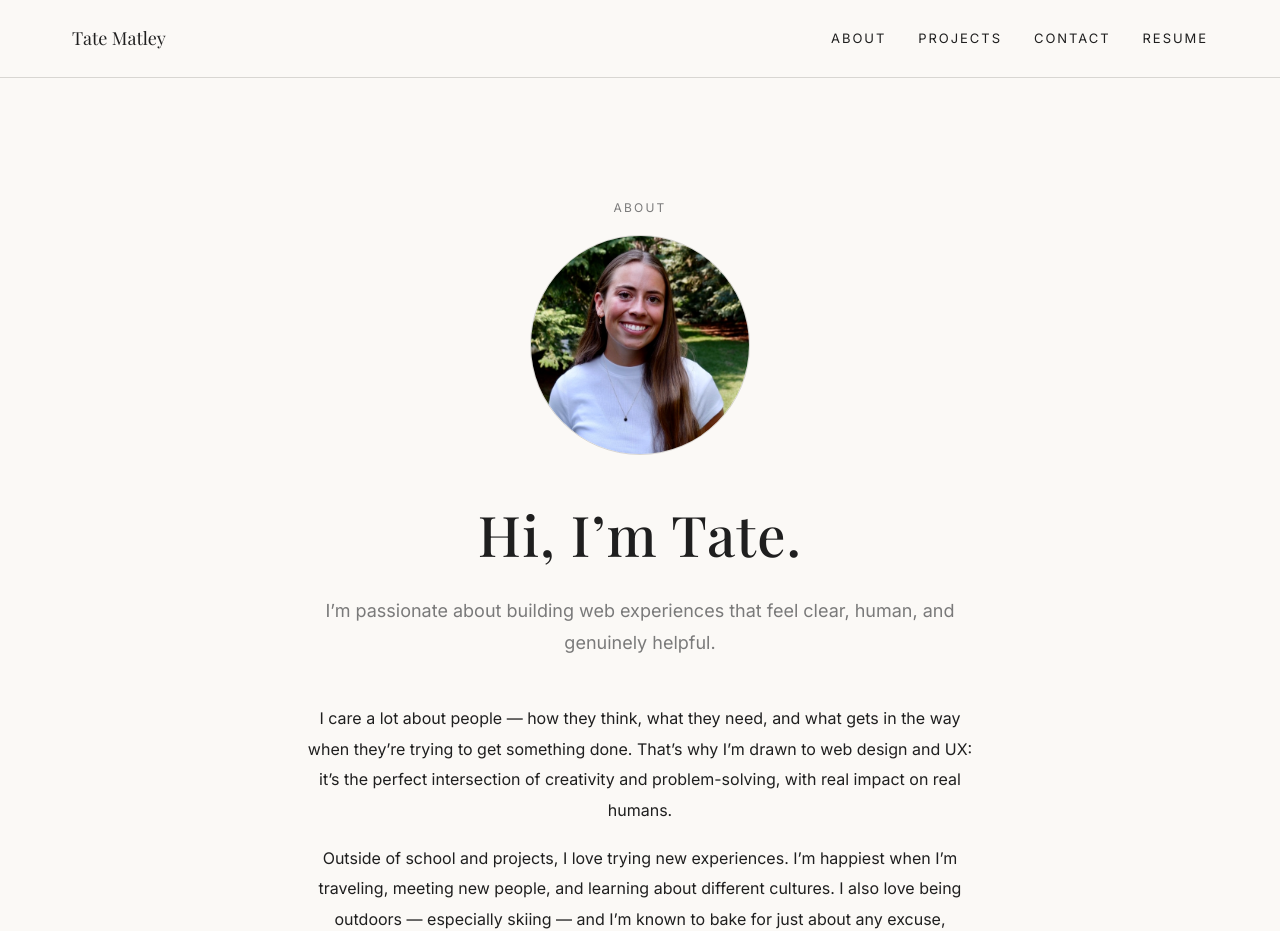
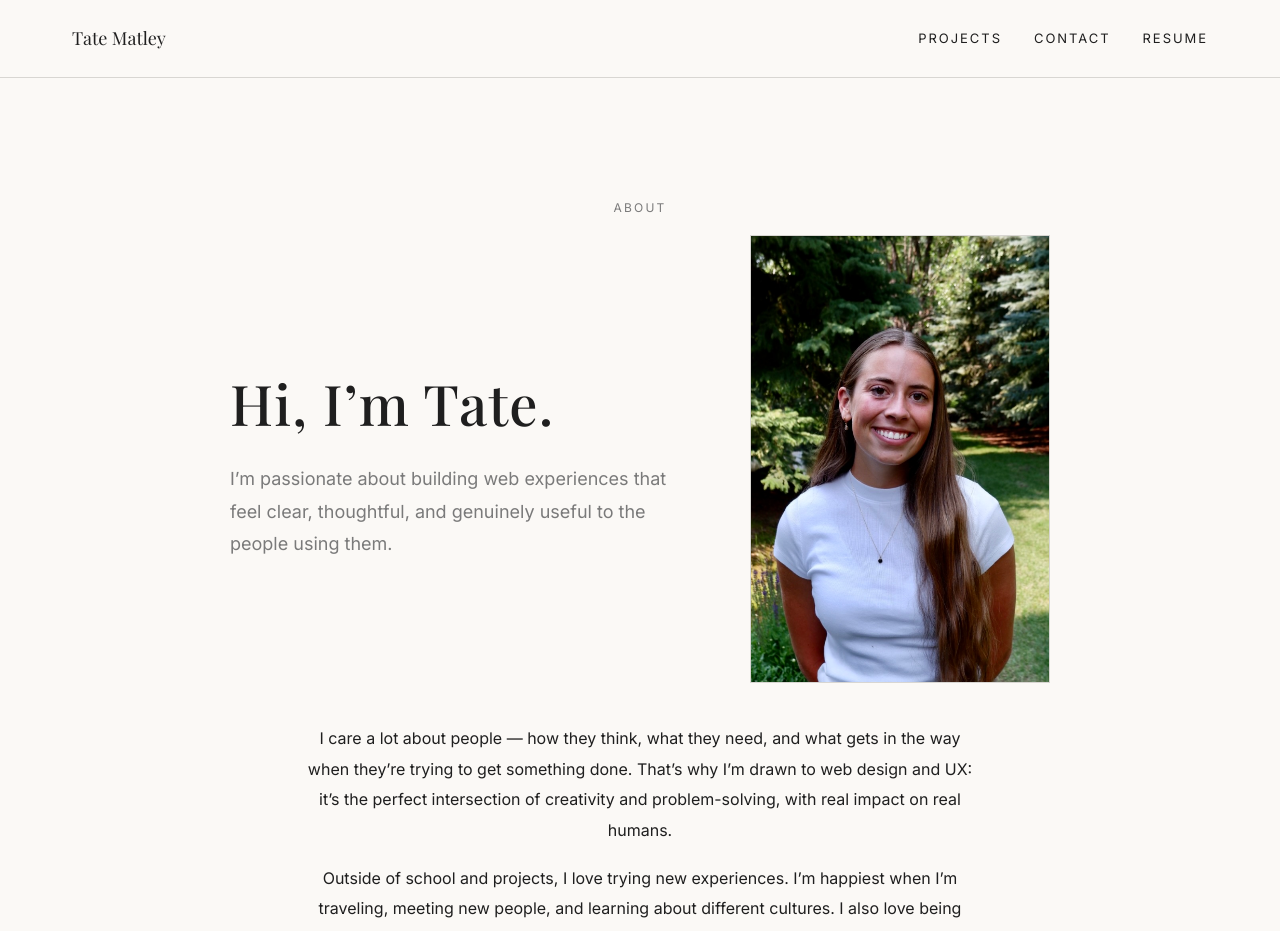
Before and after one commit to tatematley/Portfolio, a React (Vite) app: page /about in a window 1280 px wide. Shown: the top 931 px of the page. Built offline with nearby package versions, Linux system fonts and the light colour scheme.

Commit message:
Candid added to Projects

```diff
--- a/index.html
+++ b/index.html
@@ -2,16 +2,16 @@
 <html lang="en">
   <head>
     <meta charset="UTF-8" />
-    <link rel="icon" type="image/svg+xml" href="/vite.svg" />
+    <!-- removed vite favicon -->
     <meta name="viewport" content="width=device-width, initial-scale=1.0" />
-    <title>portfolio</title>
+    <title>Tate Matley</title>
+
     <link rel="preconnect" href="https://fonts.googleapis.com" />
     <link rel="preconnect" href="https://fonts.gstatic.com" crossorigin />
     <link
       href="https://fonts.googleapis.com/css2?family=Playfair+Display:wght@400;500;600&family=Inter:wght@300;400;500&display=swap"
       rel="stylesheet"
     />
-
   </head>
   <body>
     <div id="root"></div>
--- a/src/App.tsx
+++ b/src/App.tsx
@@ -16,7 +16,6 @@ export default function App() {
           </div>
 
           <div className="nav-right">
-            <Link to="/about">About</Link>
             <Link to="/projects">Projects</Link>
             <Link to="/contact">Contact</Link>
             <Link to="/resume">Resume</Link>
--- a/src/data/projects.ts
+++ b/src/data/projects.ts
@@ -51,6 +51,78 @@ export type Project = {
 
 
 export const projects: Project[] = [
+  {
+    slug: 'candid',
+    title: 'Candid',
+    subtitle:
+      'An AI-powered talent optimization platform that combines machine learning, LLM explanations, and full-stack workflows to make hiring and growth decisions more transparent.',
+
+    role: 'Full-Stack Developer + UX/UI (React, Node, PostgreSQL)',
+    timeline: 'AIS SCLC 2026 Competition (Sponsored by EY)',
+
+    tools: [
+      'React',
+      'Node.js',
+      'PostgreSQL',
+      'Authentication + Role-Based Access Control',
+      'CRUD Workflows (Jobs, Employees, Applicants, Users)',
+      'Resume Parsing (PDF → skill extraction)',
+      'Weighted Skill Matching Algorithm',
+      'Machine Learning (Logistic Regression Model)',
+      'LLM Integration (Claude AI)',
+      'Explainable AI (Human-Readable Recommendations)',
+      'Privacy Policy + Governance-Aware Design',
+      'Tableau Embed (Analytics Dashboard)',
+      'UX/UI Design'
+    ],
+
+    tags: ['UX', 'Full Stack', 'AI', 'Machine Learning', 'Case Study'],
+
+    coverImage: '/images/candid/cover.png',
+
+    heroVideo: {
+      type: 'youtube',
+      src: 'https://www.youtube.com/embed/Gy-vn-v2pao?rel=0&modestbranding=1'
+    },
+
+    overview:
+      "Candid is an AI-driven talent management platform built for the AIS SCLC competition sponsored by EY. It helps enterprises map employee skills to open roles, rank candidates using a hybrid ML scoring system, and generate personalized upskilling plans with clear, human-readable explanations. The platform balances intelligent automation with transparency and governance-minded design.",
+
+    challenge:
+      "Traditional HR systems are either manual and slow or automated without transparency. The challenge was building a system that goes beyond keyword matching, learns from historical hiring data, and still explains its decisions clearly. At the same time, we had to consider bias, privacy, and responsible handling of sensitive workforce data.",
+
+    process: [
+      'Designed and built the full React front-end with a clean, role-based experience (manager vs viewer)',
+      'Implemented authentication, secure login, user creation, and role-based access control',
+      'Built full CRUD workflows for jobs, employees, applicants, and platform management',
+      'Designed and implemented the PostgreSQL database schema to support skill mapping and role requirements',
+      'Developed a hybrid matching system combining weighted skill comparisons (70%) and a logistic regression model trained on historical hiring data (30%)',
+      'Integrated resume PDF parsing to automatically extract candidate skills and reduce manual entry',
+      'Embedded Tableau analytics for high-level hiring and workforce insights',
+      'Integrated Claude AI to generate explainable recommendation summaries and structured upskilling plans',
+      'Implemented privacy policy visibility and governance-aware UX to reinforce transparency'
+    ],
+
+    results: [
+      'Delivered a working full-stack prototype using React, Node, and PostgreSQL',
+      'Created ranked candidate recommendations based on hybrid ML + weighted scoring logic',
+      'Built transparent skill breakdowns so managers can see exactly where candidates meet or miss requirements',
+      'Generated personalized, sequenced upskilling plans with timeline estimates and downloadable PDFs',
+      'Implemented secure role-based access so managers and viewers see appropriate functionality'
+    ],
+
+    reflection:
+      "Candid reinforced that strong AI products depend on trust. The most important part wasn’t just building a matching algorithm, it was designing clarity around it. From weighted scoring to AI-generated explanations, every decision needed to be understandable. Owning the React app, database, authentication system, and UX allowed me to ensure the product felt simple, secure, and genuinely useful.",
+
+    documents: [
+      { label: 'Presentation Slides', href: '/images/candid/CandidSlides.pdf' }
+    ],
+
+    links: [
+      { label: 'GitHub', href: 'https://github.com/tatematley/AISComp' },
+      { label: 'YouTube Walkthrough', href: 'https://youtu.be/Gy-vn-v2pao' }
+    ]
+  },
   {
     slug: 'career-launch',
     title: 'Career Launch',
--- a/src/pages/About.tsx
+++ b/src/pages/About.tsx
@@ -3,6 +3,16 @@ export default function About() {
     <section className="about">
       <div className="about-inner">
         <p className="about-eyebrow">About</p>
+
+        <div className="about-top">
+          <div className="about-text">
+            <h1>Hi, I’m Tate.</h1>
+
+            <p className="about-lede">
+              I’m passionate about building web experiences that feel clear, thoughtful,
+              and genuinely useful to the people using them.
+            </p>
+          </div>
 
           <div className="about-photoWrap">
             <img
@@ -11,13 +21,7 @@ export default function About() {
               alt="Photo of Tate Matley"
             />
           </div>
-
-        <h1>Hi, I’m Tate.</h1>
-
-        <p className="about-lede">
-          I’m passionate about building web experiences that feel clear, human,
-          and genuinely helpful.
-        </p>
+        </div>
 
         <div className="about-body">
           <p>
@@ -30,15 +34,16 @@ export default function About() {
           <p>
             Outside of school and projects, I love trying new experiences. I’m
             happiest when I’m traveling, meeting new people, and learning about
-            different cultures. I also love being outdoors — especially skiing —
-            and I’m known to bake for just about any excuse, especially when it
-            means sharing something with others.
+            different cultures. I also love being outdoors, especially skiing, along
+            with reading and watching movies. And I’m known to bake for just about
+            any excuse, especially when it means sharing something with the people
+            around me.
           </p>
 
           <p>
             At the core of everything I do is a desire to serve people well.
             Whether I’m building a site, designing a flow, or collaborating with
-            a team, I want the end result to feel intentional — and to make
+            a team, I want the end result to feel intentional and to make
             someone’s day a little easier.
           </p>
         </div>
--- a/src/pages/Contact.tsx
+++ b/src/pages/Contact.tsx
@@ -14,6 +14,7 @@ export default function Contact() {
           </a>
           <a
             className="resume-btn resume-btn-secondary"
+            style={{ color: "black" }}
             href="https://www.linkedin.com/in/tatematley/"
             target="_blank"
             rel="noreferrer"
@@ -23,9 +24,6 @@ export default function Contact() {
         </div>
 
         <div className="contact-lines">
-          <a className="contact-line" href="mailto:tatematley@gmail.com">
-            tatematley@gmail.com
-          </a>
           <a className="contact-line" href="tel:+18012004361">
             (801) 200-4361
           </a>
--- a/src/pages/Projects.tsx
+++ b/src/pages/Projects.tsx
@@ -8,7 +8,8 @@ export default function Projects() {
         <p className="projects-eyebrow">Selected Work</p>
         <h1>Projects</h1>
         <p className="projects-subtitle">
-          A few projects I’ve worked on — focused on people-first design and clear experiences.
+          A few projects I’ve worked on. <br>
+          </br>Focused on people-first design and clear experiences.
         </p>
 
         <div className="project-grid">
--- a/src/styles/global.css
+++ b/src/styles/global.css
@@ -224,15 +224,30 @@ h3 {
 .about-inner {
   max-width: 820px;
   margin: 0 auto;
-  text-align: center;
 }
 
+/* little "About" label */
 .about-eyebrow {
   font-size: 12px;
   letter-spacing: 0.18em;
   text-transform: uppercase;
   color: var(--muted);
   margin: 0 0 18px;
+  text-align: center;
+}
+
+/* top row: text left, photo right */
+.about-top {
+  display: flex;
+  align-items: center;
+  justify-content: space-between;
+  gap: 3rem;
+  margin-bottom: 2.5rem;
+  text-align: left;
+}
+
+.about-text {
+  flex: 1;
 }
 
 .about h1 {
@@ -244,10 +259,26 @@ h3 {
   color: var(--muted);
   font-size: 18px;
   line-height: 1.8;
-  margin: 0 auto 44px;
+  margin: 0;
   max-width: 680px;
 }
 
+/* photo */
+.about-photoWrap {
+  flex-shrink: 0;
+  display: flex;
+  justify-content: center;
+  margin: 0;
+}
+
+.about-photo {
+  width: 300px;
+  object-fit: cover;
+  border: 1px solid var(--border);
+  background: white;
+}
+
+/* body paragraphs */
 .about-body {
   text-align: center;
   margin: 0 auto;
@@ -261,6 +292,7 @@ h3 {
   color: var(--text);
 }
 
+/* buttons */
 .about-cta {
   display: flex;
   justify-content: center;
@@ -269,19 +301,21 @@ h3 {
   flex-wrap: wrap;
 }
 
-.about-photoWrap {
-  display: flex;
-  justify-content: center;
-  margin: 18px 0 34px;
-}
+/* Responsive */
+@media (max-width: 900px) {
+  .about-top {
+    flex-direction: column-reverse; /* photo above text on mobile */
+    text-align: center;
+    gap: 1.75rem;
+  }
 
-.about-photo {
-  width: 220px;
-  height: 220px;
-  object-fit: cover;
-  border-radius: 999px; /* clean circle */
-  border: 1px solid var(--border);
-  background: white;
+  .about-lede {
+    margin: 0 auto;
+  }
+
+  .about-photo {
+    width: 220px;
+  }
 }
 
 /* Projects Page Styling */
```
Also changed, not shown: public/images/candid/cover.png (added), 1 other file (tests, documents, lock files or other folders). Lines whose indentation alone changed are shown as unchanged.
